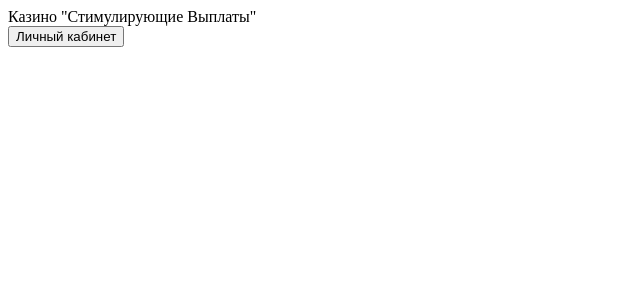
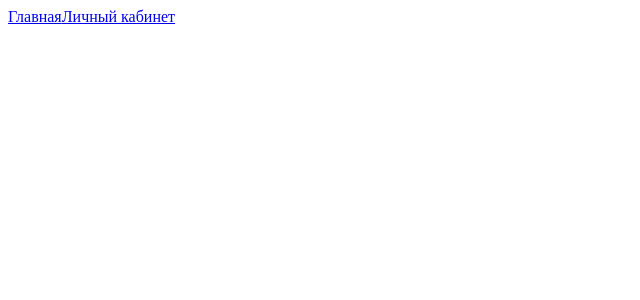
Before and after one commit to glow27/casino-project, a React (Create React App) app in the folder front/casino/: page /lk in a window 1280 px wide. Shown: the top 300 px of the page, without its empty margins (0-640 px from the left). Built offline with nearby package versions, Linux system fonts and the light colour scheme.

Commit message:
Skeleton

```diff
--- a/front/casino/public/index.html
+++ b/front/casino/public/index.html
@@ -18,6 +18,5 @@
   <body>
     <noscript>You need to enable JavaScript to run this app.</noscript>
     <div id="root"></div>
-
   </body>
 </html>
--- a/front/casino/src/App.js
+++ b/front/casino/src/App.js
@@ -1,11 +1,23 @@
 import React from 'react';
 import Navbar from './components/Navbar/Navbar';
-
+import Main from './components/Main/Main'
+import Lk from './components/Cabinet/Lk'
+import { BrowserRouter, Switch, Route, Link } from 'react-router-dom';
 
 function App() {
   return (
     <div className="App">
-      <Navbar />
+      <BrowserRouter>
+        <Navbar />
+        <Switch>
+          <Route path="/lk">
+            <Lk />
+          </Route>
+          <Route path="/">
+            <Main />
+          </Route>
+        </Switch>
+      </BrowserRouter>
     </div>
   );
 }
--- a/front/casino/src/components/Main/Main.jsx
+++ b/front/casino/src/components/Cabinet/Lk.jsx
@@ -1,11 +1,11 @@
 import React from 'react';
 
-function Main(props) {
+function Lk(props) {
     return (
         <div>
-           Онлайн казино
+
         </div>
     );
 }
 
-export default main;
+export default Lk;
--- a/front/casino/src/components/Navbar/Navbar.jsx
+++ b/front/casino/src/components/Navbar/Navbar.jsx
@@ -1,10 +1,12 @@
 import React from 'react';
+import { Link } from 'react-router-dom';
+
 
 function Navbar(props) {
     return (
         <div>
-            <div>Казино "Стимулирующие Выплаты"</div>
-            <button>Личный кабинет</button>
+            <Link exect to="/">Главная</Link>
+            <Link to="/lk">Личный кабинет</Link>
         </div>
     );
 }
```
